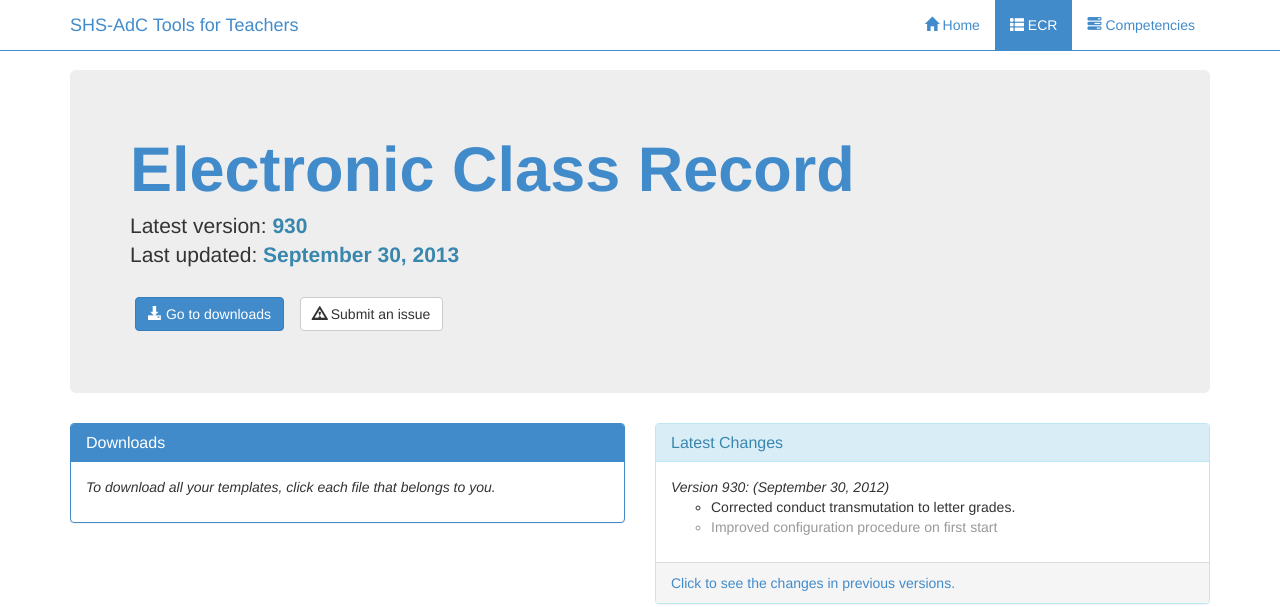
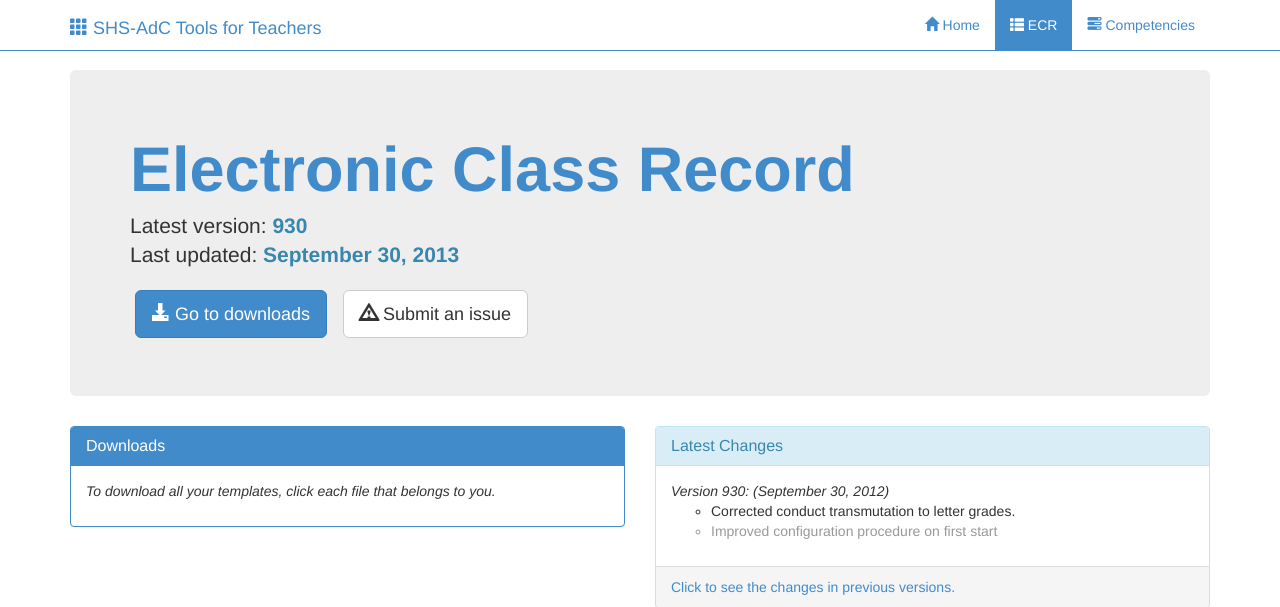
Before and after one commit to BusyMinds/ToolsForTeachers, a PHP site: page /ecr.php in a window 1280 px wide. Shown: the top 607 px of the page. Run offline with PHP 8.4, Linux system fonts and the light colour scheme.

Commit message:
cosmetic changes

```diff
--- a/htdocs/css/main.css
+++ b/htdocs/css/main.css
@@ -10,12 +10,14 @@ body {
 
 .navbar-blue .navbar-brand {
   color: #428bca;
+  margin-bottom: -3px;
 }
 
 .navbar-blue .navbar-brand:hover,
 .navbar-blue .navbar-brand:focus {
   color: #428bca;
-  background-color: transparent;
+  /*background-color: #eeeeee;*/
+  margin-bottom: -3px;
 }
 
 .navbar-blue .navbar-text {
@@ -28,8 +30,8 @@ body {
 
 .navbar-blue .navbar-nav > li > a:hover,
 .navbar-blue .navbar-nav > li > a:focus {
-  color: #ffffff;
-  background-color: #428bca;
+  color: #428bca;
+  background-color: #eeeeee;
 }
 
 .navbar-blue .navbar-nav > .active > a,
@@ -52,7 +54,7 @@ body {
 
 .navbar-blue .navbar-toggle:hover,
 .navbar-blue .navbar-toggle:focus {
-  background-color: #428bca;
+  background-color: #eee;
 }
 
 .navbar-blue .navbar-toggle .icon-bar {
--- a/htdocs/ecr.php
+++ b/htdocs/ecr.php
@@ -12,8 +12,8 @@
           Last updated: <strong class="text-info">September 30, 2013</strong><br>
         </p>
         <ul class="list-inline">
-          <li><a class="btn btn-primary" href="#downloads"><span class="glyphicon glyphicon-download-alt"></span> Go to downloads</a></li>
-          <li><a class="btn btn-default" href="#disqus_thread"><span class="glyphicon glyphicon-warning-sign"></span> Submit an issue</a></li>
+          <li><a class="btn btn-primary btn-lg" href="#downloads"><span class="glyphicon glyphicon-download-alt"></span> Go to downloads</a></li>
+          <li><a class="btn btn-default btn-lg" href="#disqus_thread"><span class="glyphicon glyphicon-warning-sign"></span> Submit an issue</a></li>
         </ul>
       </div>
 
--- a/htdocs/navigation.php
+++ b/htdocs/navigation.php
@@ -14,29 +14,6 @@ switch (basename($_SERVER['PHP_SELF'], '.php')) {
     break;
 }
 ?>
-<!-- <div class="header">
-  <ul class="nav nav-pills pull-right">
-
-    <?php
-    // echo ((isset($is_index)) ? "<li class=\"active\">" : "<li>")
-    ?>
-    <a href="index.php"><span class="glyphicon glyphicon-home"></span> Home</a></li>
-
-    <?php
-    // echo ((isset($is_ecr)) ? "<li class=\"active\">" : "<li>")
-    ?>
-    <a href="ecr.php"><span class="glyphicon glyphicon-th-list"></span> ECR</a></li>
-
-    <?php
-    // echo ((isset($is_competencies)) ? "<li class=\"active\">" : "<li>")
-    ?>
-    <a href="competencies.php"><span class="glyphicon glyphicon-tasks"></span> Competencies</a></li>
-
-  </ul>
-  <h3 class="text-primary"><strong><span class="glyphicon glyphicon-th"></span> SHS-AdC Tools for Teachers</strong></h3>
-</div> -->
-
-<!-- Fixed navbar -->
 <div class="navbar navbar-blue navbar-fixed-top">
   <div class="container">
     <div class="navbar-header">
@@ -45,7 +22,7 @@ switch (basename($_SERVER['PHP_SELF'], '.php')) {
         <span class="icon-bar"></span>
         <span class="icon-bar"></span>
       </button>
-      <a class="navbar-brand" href="#">SHS-AdC Tools for Teachers</a>
+      <a class="navbar-brand" href="/"><span class="glyphicon glyphicon-th"></span> SHS-AdC Tools for Teachers</a>
     </div>
     <div class="navbar-collapse collapse">
       <!-- <ul class="nav navbar-nav">
```
